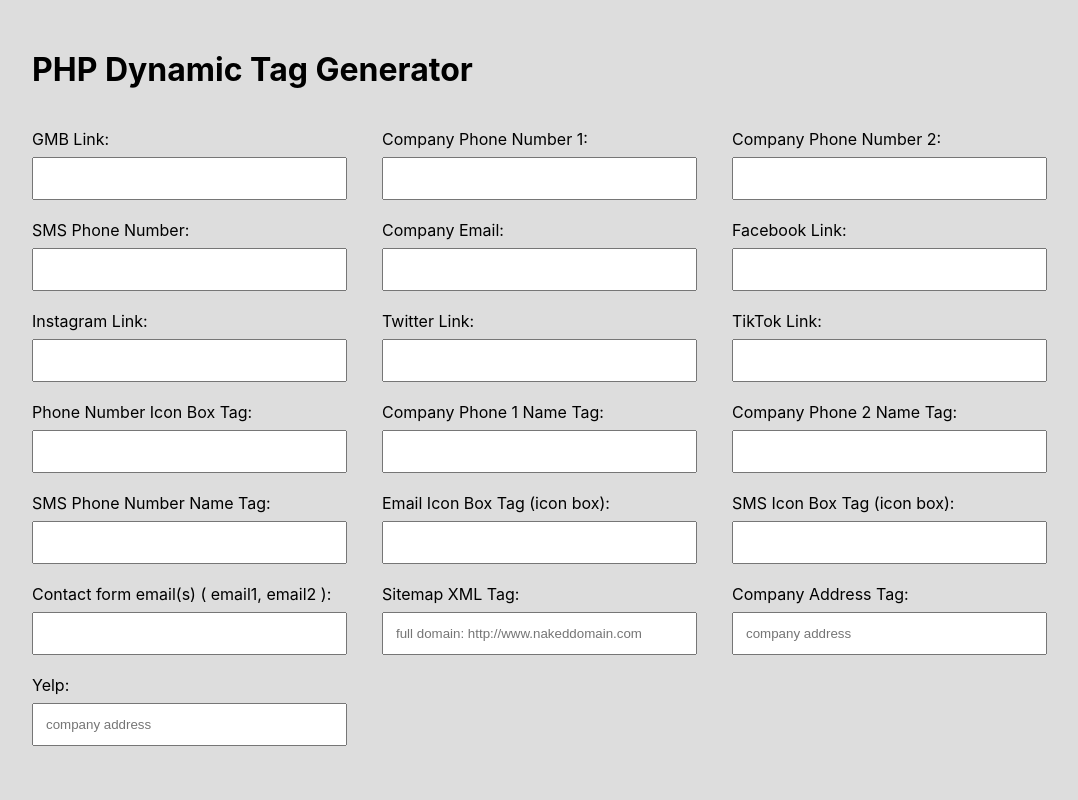
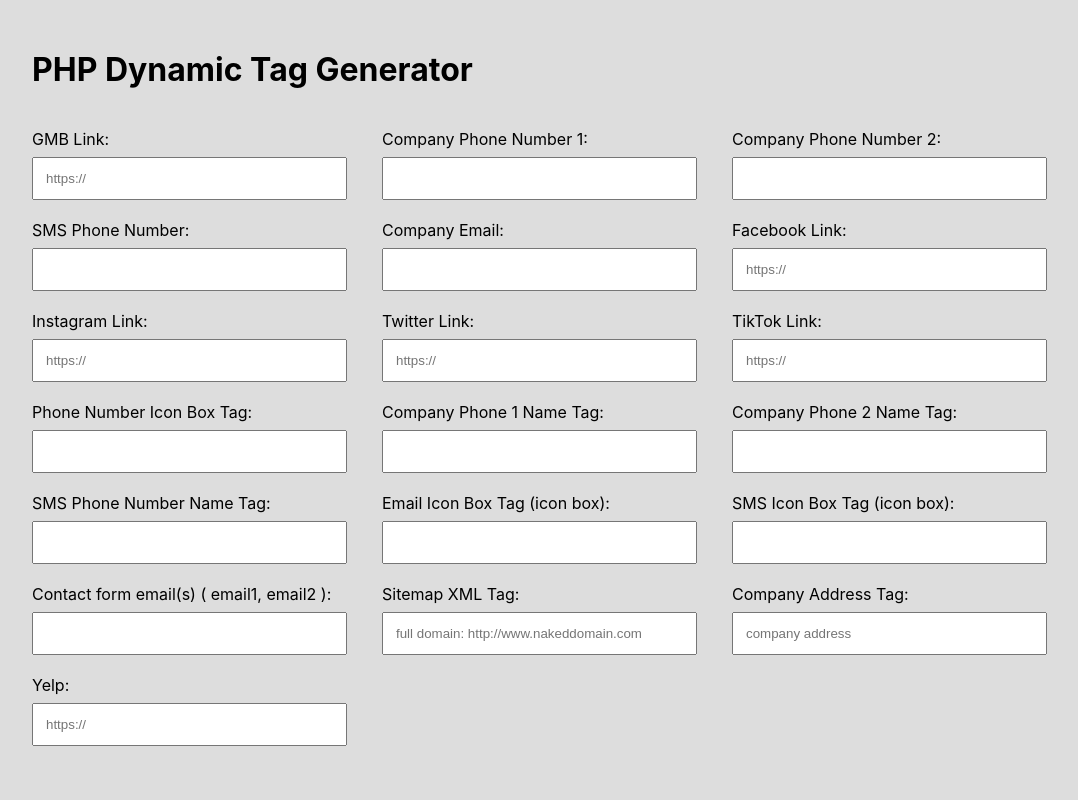
Before and after one commit to Mtuozzo86/Dynamic-Tags-Project, a React (Create React App) app: page / in a window 1280 px wide. Shown: the top 800 px of the page, without its empty margins (18-1096 px from the left). Built offline with nearby package versions, Linux system fonts and the light colour scheme.

Commit message:
fixing links to make sure https included

```diff
--- a/src/App.js
+++ b/src/App.js
@@ -164,7 +164,7 @@ class My_Facebook_Tag extends \\Elementor\\Core\\DynamicTags\\Tag {
     protected function register_controls() {}
 
     public function render() {
-        echo '<a href="${facebookLink}"></a>';
+        echo '${facebookLink}';
     }
 }
 
@@ -365,7 +365,7 @@ class My_Email_Icon_Box_Tag extends \\Elementor\\Core\\DynamicTags\\Tag {
     protected function register_controls() {}
 
     public function render() {
-        echo '<a href="${companyEmail}">Send an email ></a>';
+        echo '<a href="${companyEmail}" />Send an email</a>';
     }
 }
 
@@ -535,6 +535,7 @@ add_action( 'elementor/dynamic_tags/register', function( $dynamic_tags ) {
           <input
             type="text"
             value={gmbLink}
+            placeholder="https://"
             onChange={(e) => setGmbLink(e.target.value)}
           />
         </label>
@@ -580,6 +581,7 @@ add_action( 'elementor/dynamic_tags/register', function( $dynamic_tags ) {
           <input
             type="text"
             value={facebookLink}
+            placeholder="https://"
             onChange={(e) => setFacebookLink(e.target.value)}
           />
         </label>
@@ -589,6 +591,7 @@ add_action( 'elementor/dynamic_tags/register', function( $dynamic_tags ) {
           <input
             type="text"
             value={instagramLink}
+            placeholder="https://"
             onChange={(e) => setInstagramLink(e.target.value)}
           />
         </label>
@@ -598,6 +601,7 @@ add_action( 'elementor/dynamic_tags/register', function( $dynamic_tags ) {
           <input
             type="text"
             value={twitterLink}
+            placeholder="https://"
             onChange={(e) => setTwitterLink(e.target.value)}
           />
         </label>
@@ -607,6 +611,7 @@ add_action( 'elementor/dynamic_tags/register', function( $dynamic_tags ) {
           <input
             type="text"
             value={tiktokLink}
+            placeholder="https://"
             onChange={(e) => setTiktokLink(e.target.value)}
           />
         </label>
@@ -697,7 +702,7 @@ add_action( 'elementor/dynamic_tags/register', function( $dynamic_tags ) {
           Yelp:
           <input
             type="text"
-            placeholder="company address"
+            placeholder="https://"
             value={yelp}
             onChange={(e) => setYelp(e.target.value)}
           />
```
Also changed, not shown: 7 other files (tests, documents, lock files or other folders).
